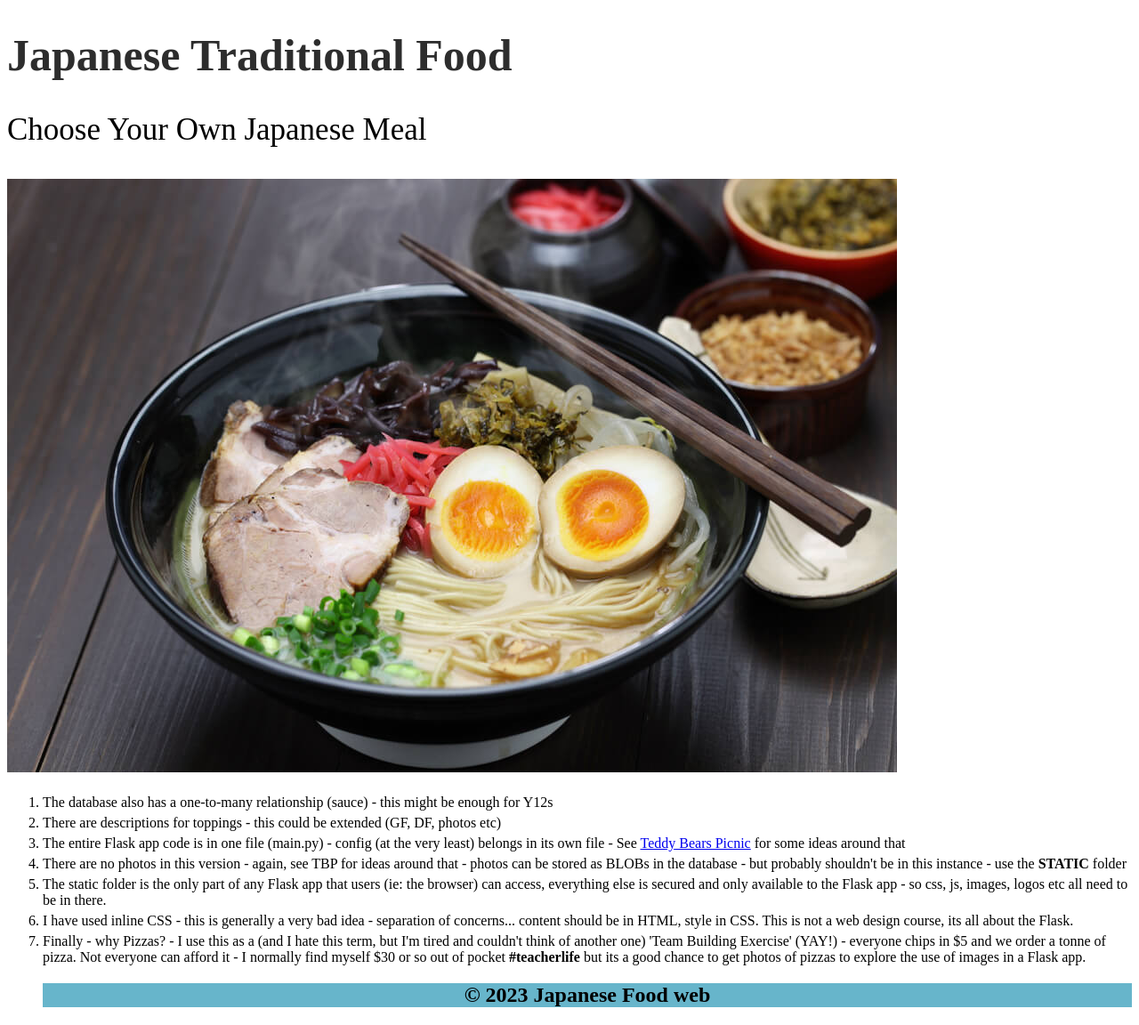
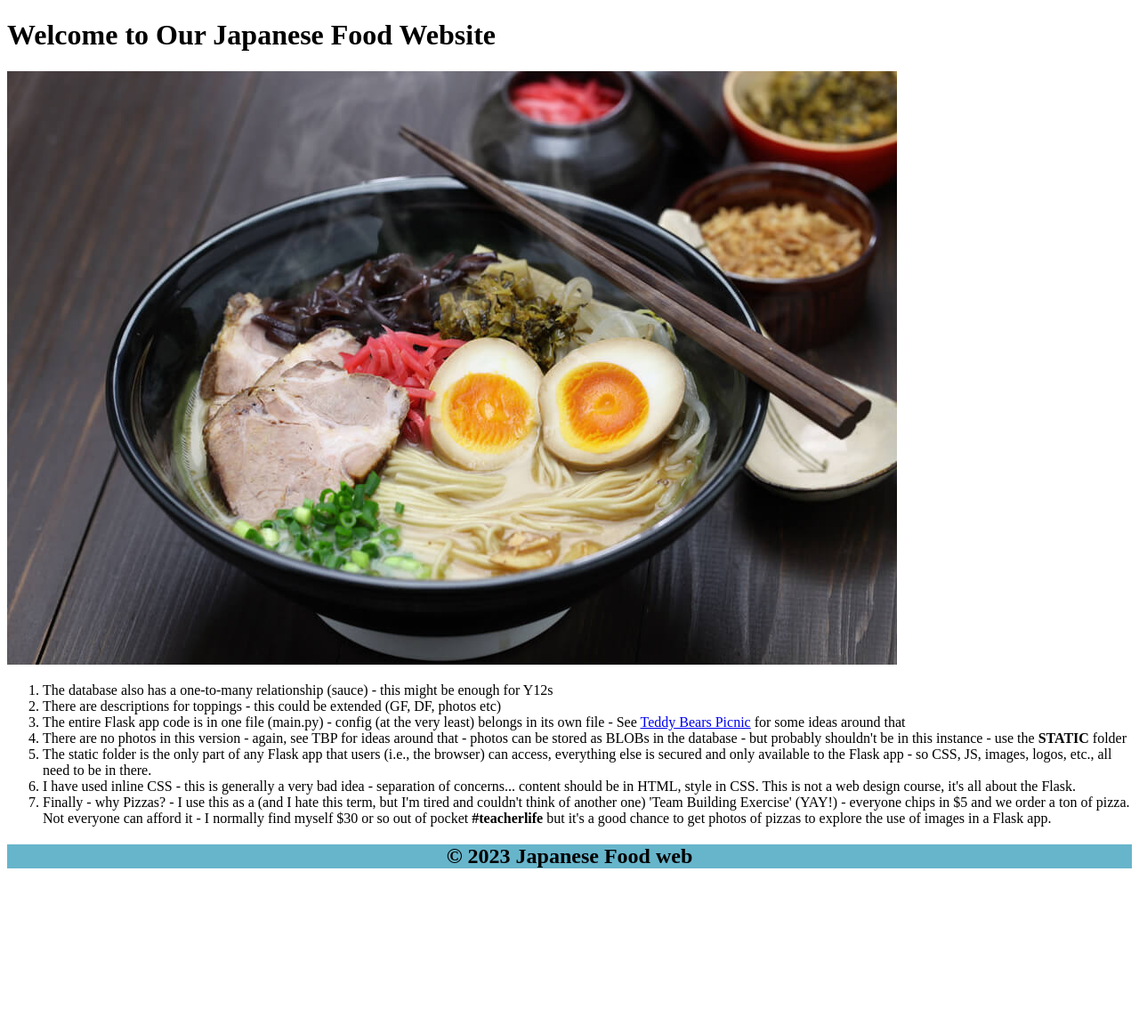
Before and after one commit to 21603/13DTP-website-project, a Flask app: page / in a window 1280 px wide. Shown: the part 118-1270 px from the top of the page at 89% size. After the commit the page ends 1094 px from the top, so only its background shows below. Run offline with Flask 3, Linux system fonts and the light colour scheme.

Commit message:
style.css changes

```diff
--- a/app/templates/all_Japanese_food.html
+++ b/app/templates/all_Japanese_food.html
@@ -1,8 +1,7 @@
 {% extends 'layout.html' %}
 {% block content %}
+  <h1 class="page-title">All Japanese Food</h1>
 
-<!-- all_Japanese_food.html -->
-<h1 style="font-size: 45px; color: rgb(0, 0, 0);">All Japanese Food</h1>
 <ul>
   {% for food in Japanese_food %}
     <li>
--- a/app/templates/home.html
+++ b/app/templates/home.html
@@ -1,15 +1,14 @@
 {% extends 'layout.html' %}
 {% block content %}
-
-<h1 style="font-size: 50px; color:rgba(0, 0, 0, 0.822)" ;>Japanese Traditional Food</h1>
-<p style="font-size: 35px;"> Choose Your Own Japanese Meal</p>
-<img src="{{ url_for('static', filename='images/Noodles.jpg') }}" alt="Japanese Food Image">
-<ol>
-  <li style="padding-top:5px;">The database also has a one-to-many relationship (sauce) - this might be enough for Y12s</li>
-  <li style="padding-top:5px;">There are descriptions for toppings - this could be extended (GF, DF, photos etc)</li>
-  <li style="padding-top:5px;">The entire Flask app code is in one file (main.py) - config (at the very least) belongs in its own file - See <a href="https://replit.com/@Mr_D/12DTP-2020-Teddy-Bears-Picnic">Teddy Bears Picnic</a> for some ideas around that</li>
-  <li style="padding-top:5px;">There are no photos in this version - again, see TBP for ideas around that - photos can be stored as BLOBs in the database - but probably shouldn't be in this instance - use the <b>STATIC</b> folder</li>
-  <li style="padding-top:5px;">The static folder is the only part of any Flask app that users (ie: the browser) can access, everything else is secured and only available to the Flask app - so css, js, images, logos etc all need to be in there.</li>
-  <li style="padding-top:5px;">I have used inline CSS - this is generally a very bad idea - separation of concerns... content should be in HTML, style in CSS.  This is not a web design course, its all about the Flask.</li>
-  <li style="padding-top:5px;">Finally - why Pizzas? - I use this as a (and I hate this term, but I'm tired and couldn't think of another one) 'Team Building Exercise' (YAY!) - everyone chips in $5 and we order a tonne of pizza.  Not everyone can afford it - I normally find myself $30 or so out of pocket <b>#teacherlife</b> but its a good chance to get photos of pizzas to explore the use of images in a Flask app.</li>
+  <h1 class="page-title">Welcome to Our Japanese Food Website</h1>
+  <img src="{{ url_for('static', filename='images/Noodles.jpg') }}" alt="Japanese Food Image">
+  <ol>
+    <li class="list-item">The database also has a one-to-many relationship (sauce) - this might be enough for Y12s</li>
+    <li class="list-item">There are descriptions for toppings - this could be extended (GF, DF, photos etc)</li>
+    <li class="list-item">The entire Flask app code is in one file (main.py) - config (at the very least) belongs in its own file - See <a href="https://replit.com/@Mr_D/12DTP-2020-Teddy-Bears-Picnic">Teddy Bears Picnic</a> for some ideas around that</li>
+    <li class="list-item">There are no photos in this version - again, see TBP for ideas around that - photos can be stored as BLOBs in the database - but probably shouldn't be in this instance - use the <b>STATIC</b> folder</li>
+    <li class="list-item">The static folder is the only part of any Flask app that users (i.e., the browser) can access, everything else is secured and only available to the Flask app - so CSS, JS, images, logos, etc., all need to be in there.</li>
+    <li class="list-item">I have used inline CSS - this is generally a very bad idea - separation of concerns... content should be in HTML, style in CSS. This is not a web design course, it's all about the Flask.</li>
+    <li class="list-item">Finally - why Pizzas? - I use this as a (and I hate this term, but I'm tired and couldn't think of another one) 'Team Building Exercise' (YAY!) - everyone chips in $5 and we order a ton of pizza. Not everyone can afford it - I normally find myself $30 or so out of pocket <b>#teacherlife</b> but it's a good chance to get photos of pizzas to explore the use of images in a Flask app.</li>
+  </ol>
 {% endblock %}
```
Also changed, not shown: app/static/style.css (+33 -5 lines), app/templates/about.html (+9 -8 lines), app/Japanese food.db, app/static/images/Oseti.jpg (added), app/templates/Japanese_food.html (line endings or trailing spaces).
